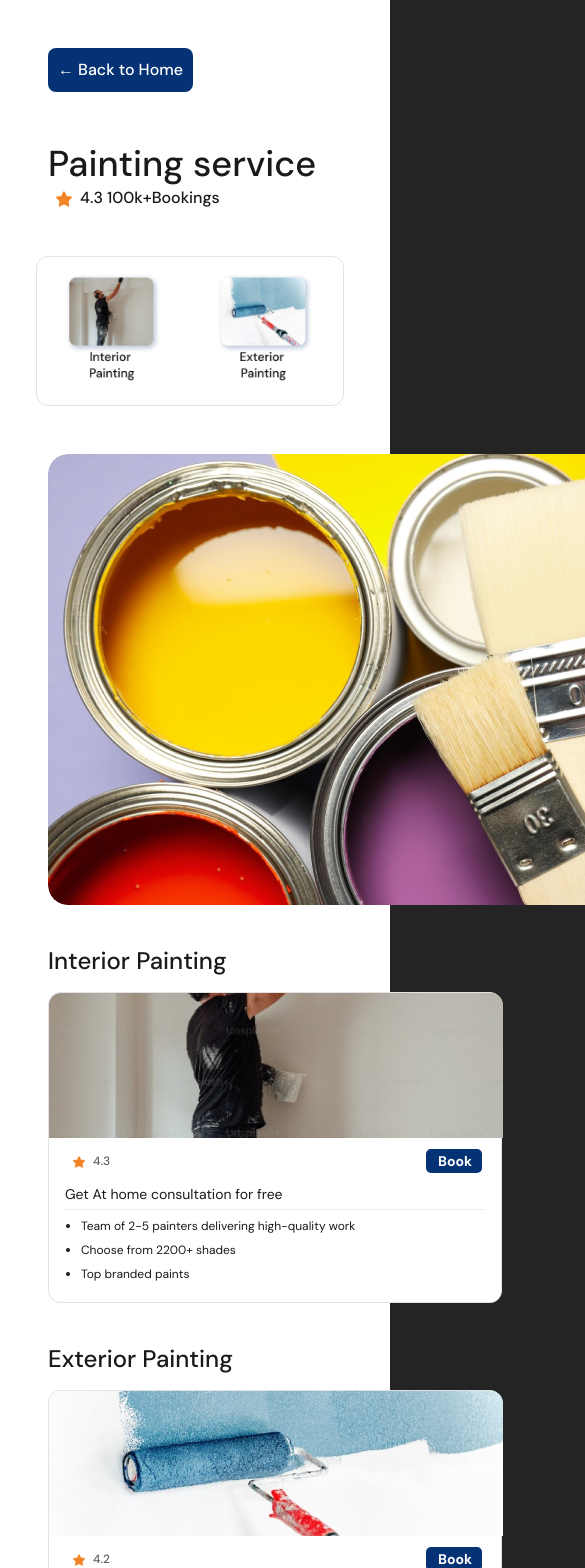
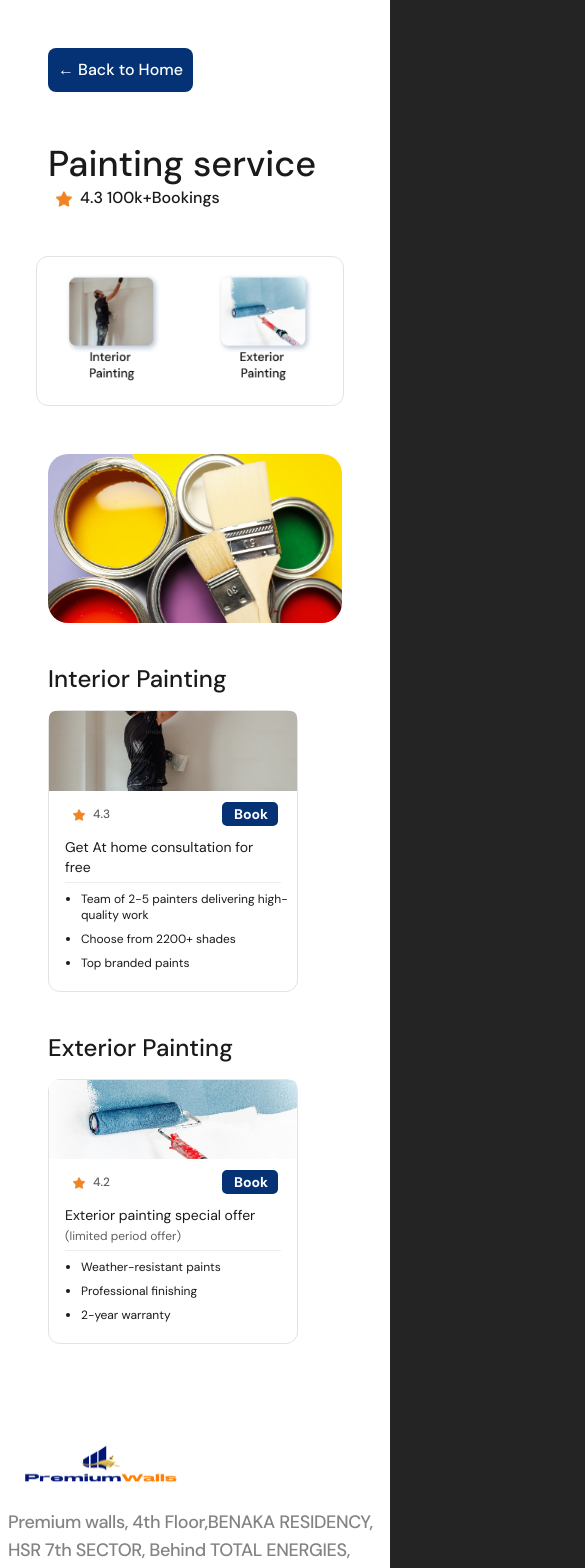
Before and after one commit to Syedkhadeer-51/premium-walls-website, a React (Vite) app: page /product/1 in a window 390 px wide. Shown: the top 1568 px of the page, 585 px wide, since content can reach past the window. Built offline with nearby package versions, Linux system fonts and the light colour scheme.

Commit message:
Updates mobile view

```diff
--- a/src/ProductView.jsx
+++ b/src/ProductView.jsx
@@ -502,13 +502,13 @@ const ProductView = () => {
                         )}
                     </div>
                     <div className="col-md-8 col-12">
-                        <img className="product-view-banner" src={product.productBanner} alt={product.alt} />
+                        <img className="product-view-banner img-fluid" src={product.productBanner} alt={product.alt} />
                         {product.miniCards?.map((miniCard, index) => (
                             <div key={index}>
                                 <div className="product-view-sub-header pb-3">{miniCard.productTitle}</div>
                                 <div className="product-mini-card-container">
                                     <div className='text-center'>
-                                        <img className="product-mini-card-img" src={miniCard.productImg} alt="product-mini-card-img" />
+                                        <img className="product-mini-card-img img-fluid" src={miniCard.productImg} alt="product-mini-card-img" />
                                     </div>
                                     <div className="d-flex justify-content-between align-items-center px-3 py-2">
                                         <div className="product-mini-card-rating"><span>
--- a/src/index.css
+++ b/src/index.css
@@ -540,8 +540,8 @@ body{
   line-height: normal;
 }
 .product-view-banner{
-  width: 783px;
-  height: 451px;
+  /* width: 783px; */
+  /* height: 451px; */
   border-radius: 20px;
 }
 .product-view-mini-container{
@@ -573,10 +573,16 @@ body{
   border: 1px solid #E3E3E3;
   background: var(--White-MHS, #FFF);
 }
-.product-mini-card-img{
+
+@media (max-width: 500px) {
+  .product-mini-card-container {
+    width: 250px;
+  }
+}
+/* .product-mini-card-img{
   width: 454px;
   height: 145px;
-}
+} */
 .product-mini-card-rating{
  color: var(--Sub-heading-grey-text-MHS, #5F5F5F);
   font-family: "DM Sans";
```
